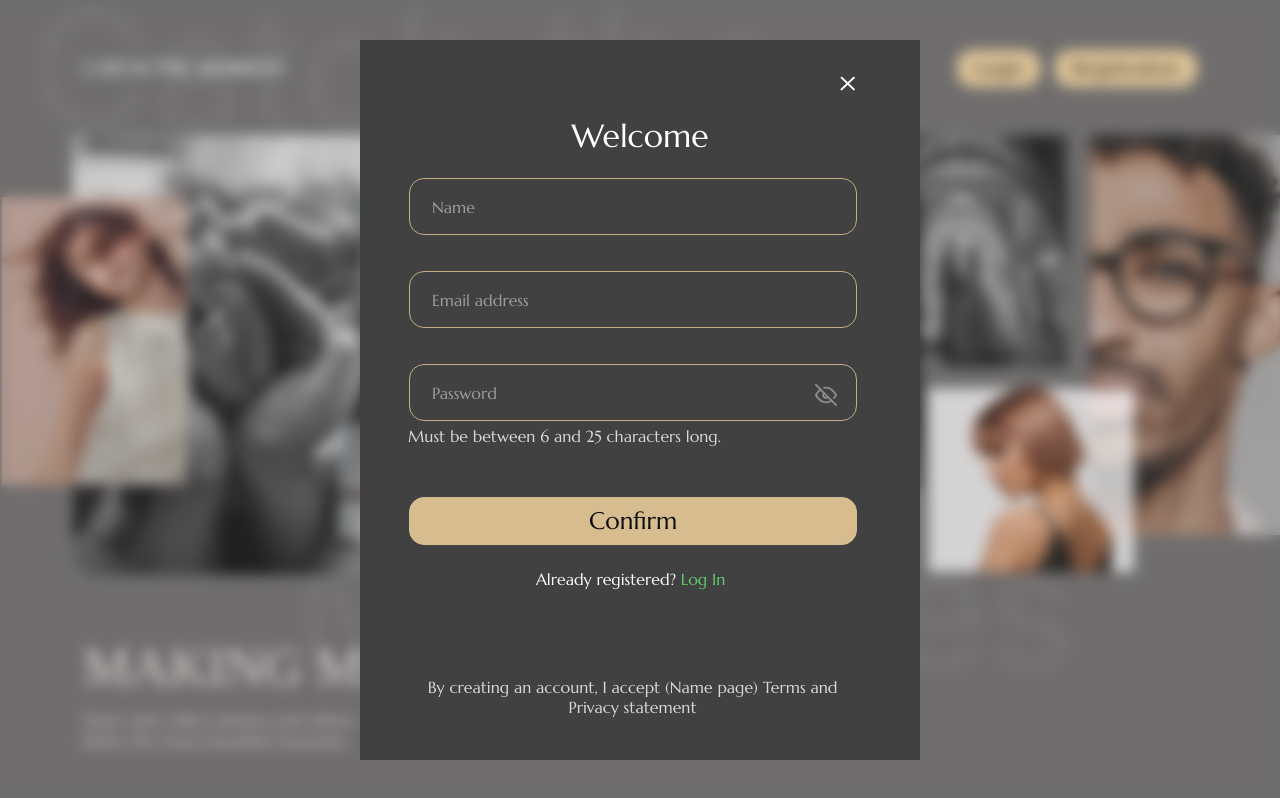
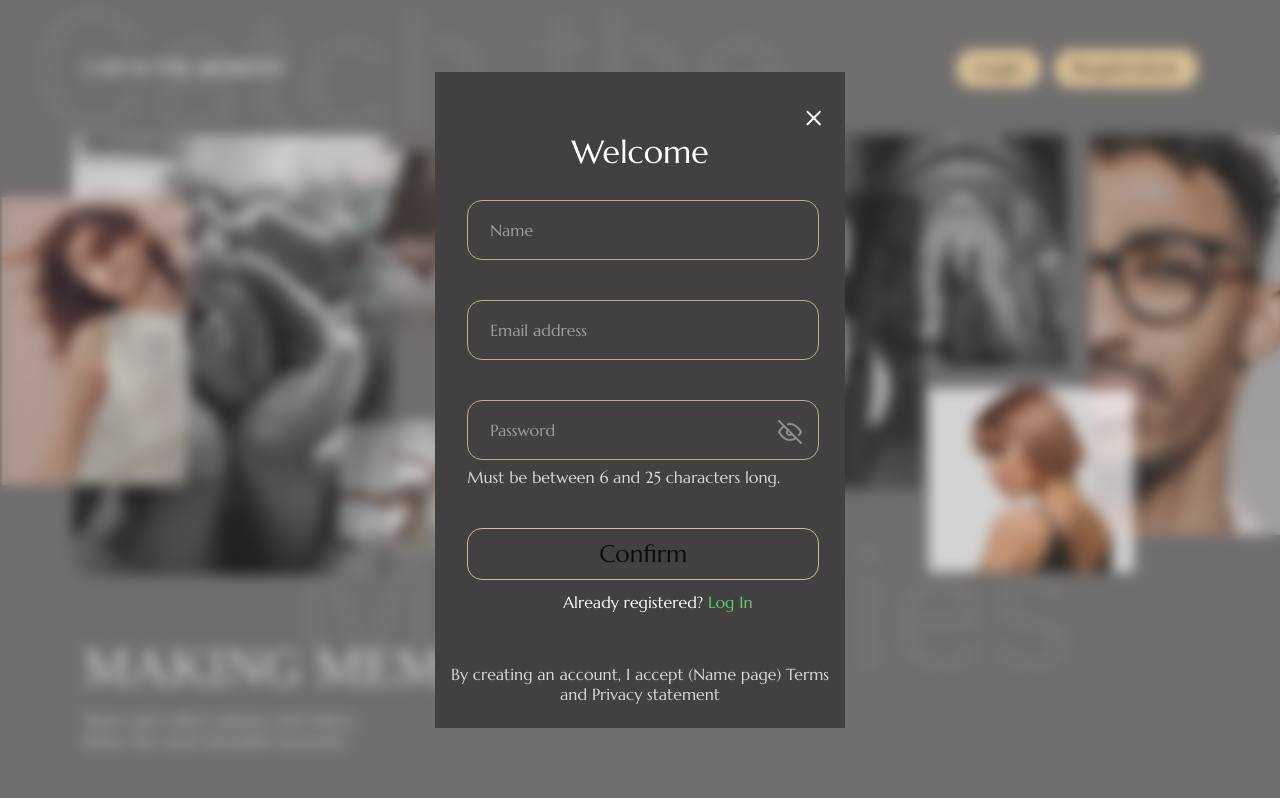
Before and after one commit to CMPetManager/CM-memory-seller, a React (Create React App) app: page /#/registration in a window 1280 px wide. Shown: the top 798 px of the page. Built offline with nearby package versions, Linux system fonts and the light colour scheme; a web font is replaced by a local one; what react-locomotive-scroll would draw is missing.

Commit message:
changed the values CSS from px to vw,vh

```diff
--- a/src/components/Authentication/Registration/Registration.css
+++ b/src/components/Authentication/Registration/Registration.css
@@ -1,4 +1,4 @@
-.wraper {
+.registration-form__wraper {
   position: fixed;
   top: 0;
   left: 0;
@@ -21,12 +21,13 @@
 }
 
 .registration-form__body {
-  position: absolute;
+  position: relative;
   flex: 1 1 auto;
-  max-width: 35rem;
-  max-height: 45rem;
-  width: 35rem;
-  height: 45rem;
+  max-width: 32vw;
+  /* min-width: 35vw; */
+  max-height: 82vh;
+  width: 32vw;
+  height: 82vh;
   background: #424141;
   display: flex;
   flex-direction: column;
@@ -34,13 +35,11 @@
 }
 
 .registration-form__exit {
-  position: absolute;
-  top: 2.11rem;
-  left: 30rem;
   height: 1.22rem;
   width: 1.22rem;
   background: url(../../../assets/icons/x1.svg) no-repeat right center;
-  margin: 0;
+  margin-left: 29vw;
+  margin-top: 4.5vh;
   padding: 0;
 }
 .registration-form__exit:hover {
@@ -50,7 +49,8 @@
 }
 
 .registration-form__title {
-  margin-top: 3.5rem;
+  position:absolute;
+  top: 7.5vh;
   font-family: "Marcellus";
   font-style: normal;
   font-weight: 400;
@@ -61,17 +61,6 @@
   align-self: center;
 }
 
-.registration-form__email-already-exists {
-  position: absolute;
-  top: 6.23rem;
-  left: 4.28rem;
-  font-family: "Marcellus";
-  font-style: normal;
-  font-weight: 400;
-  line-height: 20px;
-  text-align: center;
-  color: #e86666;
-}
 
 .input_form {
   position: absolute;
@@ -88,8 +77,9 @@
   padding-left: 22px;
   padding-right: 50px;
   outline: none;
-  width: 28rem;
-  height: 3.57rem;
+  width: 27.5vw;
+  height: 7.5vh;
+  margin-left: 2.5vw;
 }
 
 .input_form::placeholder {
@@ -107,20 +97,18 @@ textarea {
 }
 
 .input__user-name {
-  margin-left: 49px;
-  top: 8.63rem;
+  top: 16vh;
 }
 
 .input__email {
-  margin-left: 49px;
-  top: 14.44rem;
+  top: 28.5vh;
 }
 .input__password_eye-off {
   position: absolute;
-  top: 21.5rem;
-  left: 28.44rem;
-  height: 22px;
-  width: 22px;
+  top: 43.5vh;
+  left: 26.8vw;
+  height: 0,02vh;
+  width: 0,02vw;
   border: none;
 }
 .input__password_eye-off:hover {
@@ -130,14 +118,13 @@ textarea {
 }
 
 .input__password {
-  margin-left: 49px;
-  top: 20.25rem;
+  top: 41vh;
 }
 
 .input__text {
   position: absolute;
-  margin-left: 48px;
-  top: 24.31rem;
+  margin-left: 2.5vw;
+  top: 49.8vh;
   font-family: "Marcellus";
   font-style: normal;
   font-weight: 400;
@@ -148,22 +135,10 @@ textarea {
 
 .input__confirm-btn {
   position: absolute;
-  top: 28.57rem;
-  left: 3.07rem;
-  width: 28rem;
-  height: 3rem;
-  background-color: #fbdba3;
-  opacity: 0.8;
-  border: 1px solid #fbdba3;
-  border-radius: 15px;
-  transition-duration: 0.4s;
-  text-decoration: none;
-  cursor: pointer;
-}
-
-.input__confirm-btn:hover {
-  background-color: #6f6d6d;
-  cursor: pointer;
+  top: 57vh;
+  margin-left: 2.5vw;
+  width: 27.5vw;
+  height: 6.5vh;
 }
 
 .input__confirm-text {
@@ -180,8 +155,8 @@ textarea {
 
 .confirm__text-log {
   position: absolute;
-  margin-left: 11rem;
-  top: 33.06rem;
+  margin-left: 10vw;
+  top: 65vh;
   font-family: "Marcellus";
   font-style: normal;
   font-weight: 400;
@@ -195,8 +170,10 @@ textarea {
 
 .body__warning-footer {
   position: absolute;
-  margin-left: 65px;
-  top: 39.81rem;
+ left: 0;
+ right: 0;
+  top: 74vh;
+  margin: 0 auto;
   max-width: 25.94rem;
   font-family: "Marcellus";
   font-style: normal;
@@ -205,11 +182,13 @@ textarea {
   text-align: center;
   color: #ffffff;
   opacity: 0.8;
+
 }
+
 
 .input__text-error {
   position: absolute;
-  margin-left: 49px;
+  margin-left: 2.5vw;
   font-family: "Marcellus";
   font-style: normal;
   font-weight: 400;
@@ -217,11 +196,11 @@ textarea {
   color: #e86666;
 }
 .empty-name {
-  top: 12.69rem;
+  top: 24.5vh;
 }
 .empty-email {
-  top: 18.5rem;
+  top: 37vh;
 }
 .empty-password {
-  top: 24.31rem;
+  top: 49.8vh;
 }
--- a/src/components/Authentication/Registration/Registration.jsx
+++ b/src/components/Authentication/Registration/Registration.jsx
@@ -58,12 +58,9 @@ const Registration = (props) => {
         break;
     }
   };
-  const submissionForm = () => {
-    console.log(nameInput, email, password);
-  };
 
   return (
-    <div className='wraper'>
+    <div className='registration-form__wraper'>
       <div className='registration-form'>
         <div className='registration-form__body'>
           <div>
@@ -72,7 +69,7 @@ const Registration = (props) => {
             </Link>
           </div>
           <h1 className='registration-form__title'>Welcome</h1>
-          <div className='registration-form__email-already-exists'></div>
+          {/* <div className='registration-form__email-already-exists'></div> */}
 
           <div className='registration-form__input '>
             <div>
@@ -115,7 +112,7 @@ const Registration = (props) => {
               <input
                 onBlur={blurHandler}
                 name='password'
-                className='input__password input_form'
+                className='input__password input_form '
                 type={passwordShown ? 'text' : 'password'}
                 placeholder='Password'
                 value={password}
@@ -128,8 +125,8 @@ const Registration = (props) => {
                 <div className='input__text-error empty-password'>
                   {'Please enter your Password'}
                 </div>
-              ) : (password.length > 0 && password.length <= 5) ||
-                password.length >= 25 ? (
+              ) : (password.length > 0 && password.length <= 6) ||
+                password.length >= 24 ? (
                 <div className='input__text-error empty-password'>
                   {'The password doesn’t match required criteria'}
                 </div>
@@ -154,9 +151,10 @@ const Registration = (props) => {
           <div>
             <button
               type='submit'
-              className='input__confirm-btn'
+              className='input__confirm-btn btn'
+              disabled={nameInput && email && password ? false : true}
               onClick={() => {
-                submissionForm();
+                // submissionForm();
                 setName('');
                 setEmail('');
                 setPassword('');
@@ -172,7 +170,7 @@ const Registration = (props) => {
               </Link>
             </p>
           </div>
-          <div>
+          <div className='body__warning-footer_position'>
             <p className='body__warning-footer'>
               By creating an account, I accept (Name page) Terms and Privacy
               statement
```
